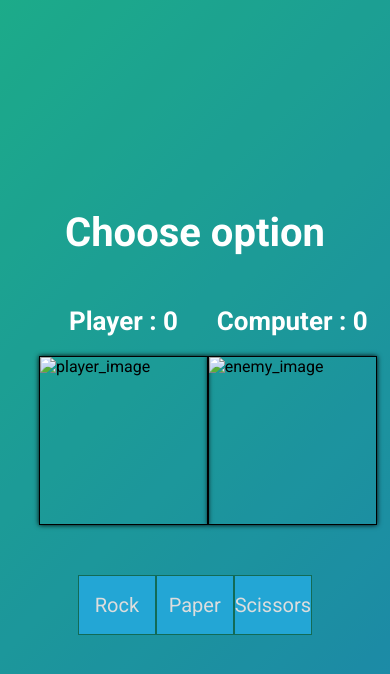
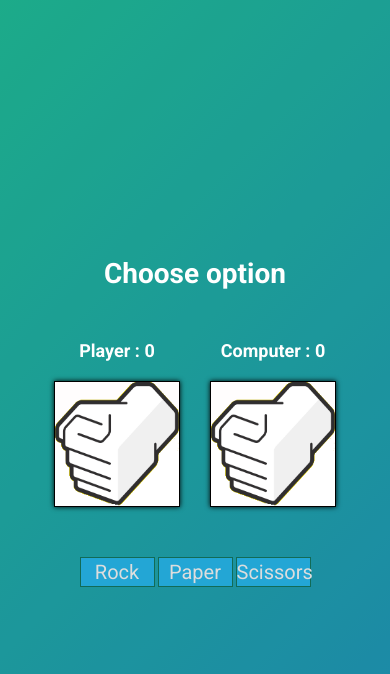
Before and after one commit to MichalPowazka/JsGame, a plain HTML site: page index.html in a window 390 px wide. Drawn offline with Linux system fonts and the light colour scheme.

Commit message:
latest responsive chages

```diff
--- a/index.html
+++ b/index.html
@@ -20,14 +20,14 @@
         <section class="mainView">
             <div class="player">
             <h2>Player : <span class="playerPoints">0</span></h2>
-            <img class="playerImg"src=".../images/rock.png" alt="player_image">
+            <img class="playerImg"src="/images/rock.png" alt="player_image">
             </div>
 
 
 
             <div class="enemy">
                 <h2 >Computer : <span class="computerPoints">0</span></h2>
-                <img class="computerImg"src=".../images/rock.png" alt="enemy_image">
+                <img class="computerImg"src="/images/rock.png" alt="enemy_image">
             </div>
         </section>
 
--- a/style.css
+++ b/style.css
@@ -169,4 +169,54 @@ button:hover {
         width: 20vh;
     }
 
+    button {
+        width: 125px;
+        height: 50px;
+    }
+
 }
+
+
+@media only screen and (max-width:768px) {
+
+    header {
+        font-size: 16px;
+    }
+
+    h2 {
+        font-size: 20px;
+    }
+
+    .player img, .enemy img {
+        height: 18vh;
+        width: 18vh;
+    }
+
+    button {
+        width: 100px;
+        height: 40px;
+    }
+
+}
+
+@media only screen and (max-width:576px) {
+
+    header {
+        font-size: 14px;
+    }
+
+    h2 {
+        font-size: 18px;
+    }
+
+    .player img, .enemy img {
+        height: 15vh;
+        width: 15vh;
+    }
+
+    button {
+        width: 75px;
+        height: 30px;
+    }
+
+}
```
